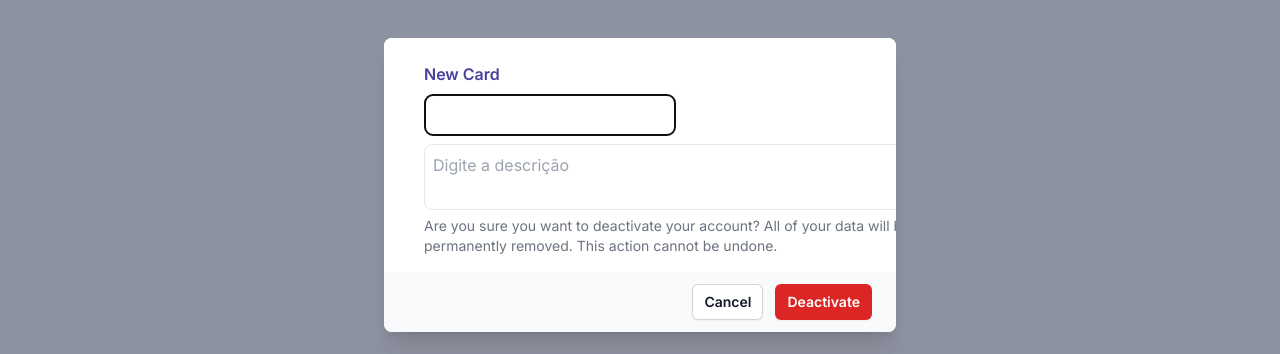
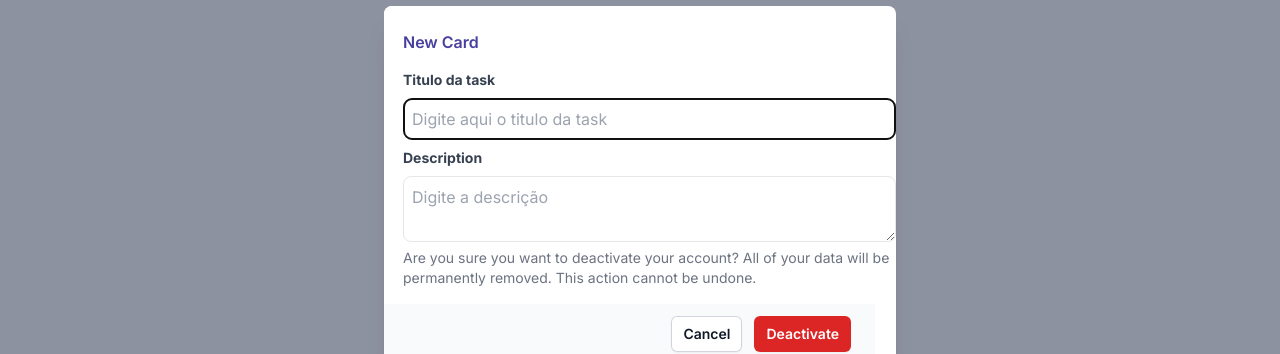
Before and after one commit to Miguel-ectil/Project-Kanban, a Next.js app: page / in a window 1280 px wide. Both pictures are taken after a click on the button "+ Novo Card". Shown: the part 215-569 px from the top of the page. Built offline with nearby package versions, Linux system fonts and the light colour scheme; no server answers.

Commit message:
[ADD and UPD] Melhorando o modal arrumando os dados no modal

```diff
--- a/src/components/newCard.tsx
+++ b/src/components/newCard.tsx
@@ -39,15 +39,22 @@ export default function NewCard({ onClose }: any) {
                       <Dialog.Title as="h1" className="text-base font-semibold leading-6 text-[#48409E]">
                         New Card
                       </Dialog.Title>
-                      <div className="mt-2">
+                      <div className="mt-4">
+                        <label className="block text-gray-700 text-sm font-bold mb-2" htmlFor="username">
+                          Titulo da task
+                        </label>
                         <input
                           type="text"
-                          className='border p-2 rounded-lg'
+                          placeholder='Digite aqui o titulo da task'
+                          className='border p-2 rounded-lg flex w-full'
                         />
+                        <label className="block text-gray-700 text-sm font-bold mb-2 mt-2" htmlFor="Descrição">
+                          Description
+                        </label>
                         <textarea
-                          name=""
+                          name="Descrição"
                           id=""
-                          className='border p-2 rounded-lg mt-2'
+                          className='border p-2 rounded-lg '
                           placeholder='Digite a descrição'
                           cols="46" rows="2"
                         >
```
